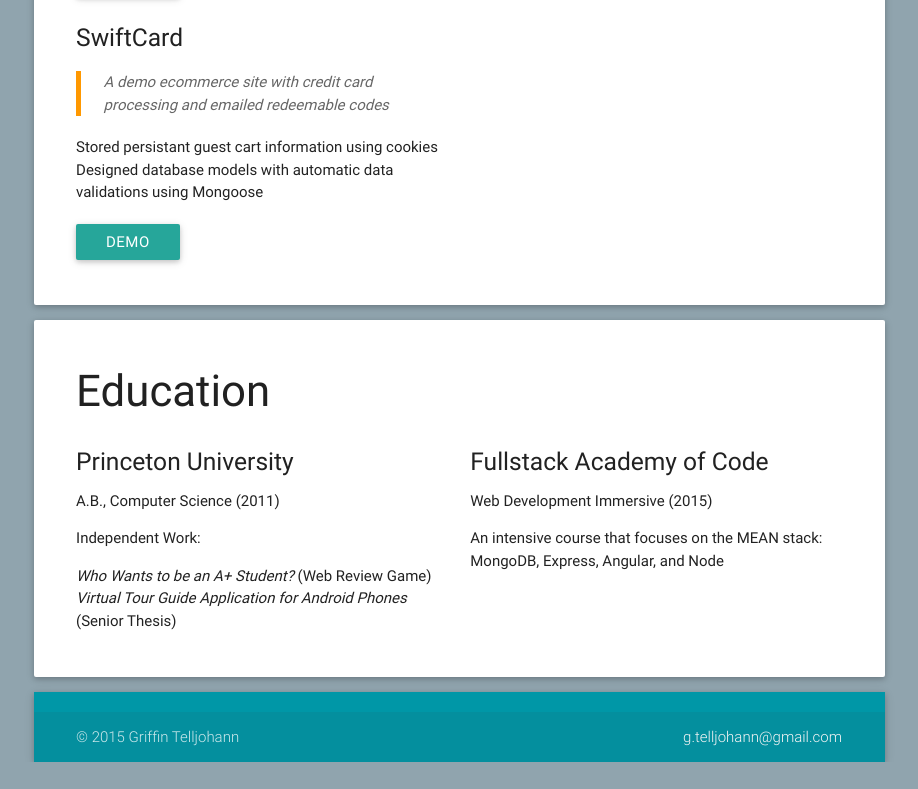
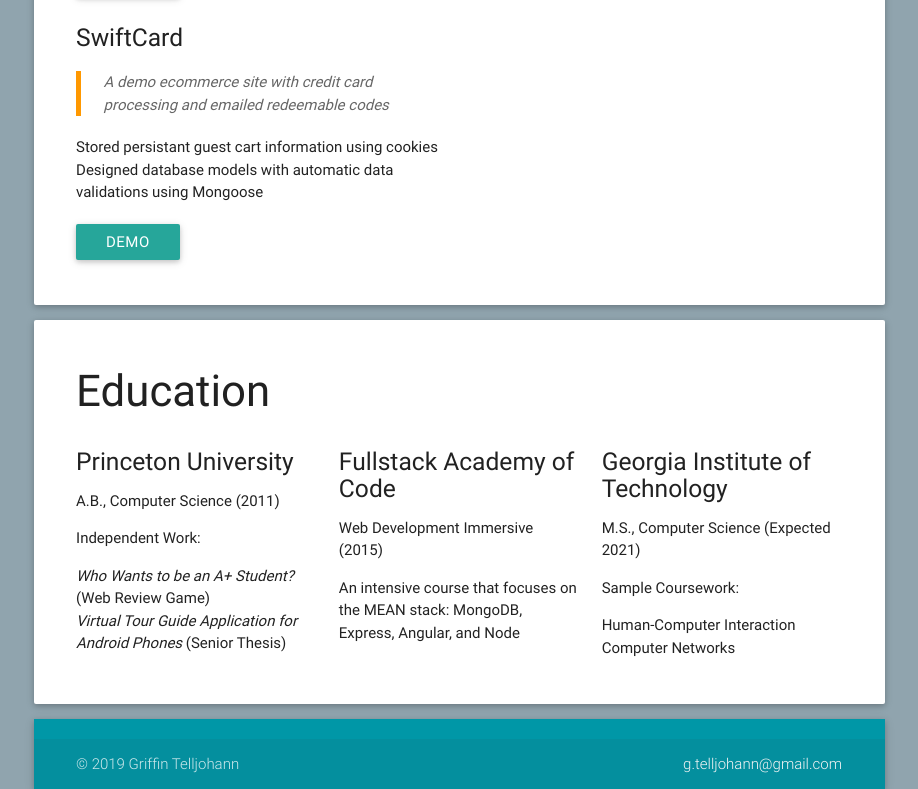
Before and after one commit to gtelljohann/gtelljohann.github.io, a website: page index.html in a window 1280 px wide. Shown: the part 1121-1910 px from the top of the page, without its empty margins (181-1099 px from the left). Before the commit the page ends 1883 px from the top, so only its background shows below. Drawn offline with nearby package versions, Linux system fonts and the light colour scheme.

Commit message:
updating education section'

```diff
--- a/index.html
+++ b/index.html
@@ -110,7 +110,7 @@
             </div>
           </div>
           <div class="row">
-<div class="col s12 l6 education-block">
+            <div class="col s12 l4 education-block">
               <h5>Princeton University</h5>
               <p>A.B., Computer Science (2011)</p>
               <p>Independent Work:</p>
@@ -119,10 +119,19 @@
                 <li><span class="italic">Virtual Tour Guide Application for Android Phones</span> (Senior Thesis)</li>
               </ul>
             </div>
-<div class="col s12 l6 education-block">
+            <div class="col s12 l4 education-block">
               <h5>Fullstack Academy of Code</h5>
               <p>Web Development Immersive (2015)</p>
               <p>An intensive course that focuses on the MEAN stack: MongoDB, Express, Angular, and Node</p>
+            </div>
+            <div class="col s12 l4 education-block">
+              <h5>Georgia Institute of Technology</h5>
+              <p>M.S., Computer Science (Expected 2021)</p>
+              <p>Sample Coursework:</p>
+              <ul>
+                <li>Human-Computer Interaction</li>
+                <li>Computer Networks</li>
+              </ul>
             </div>
           </div>
         </div>
@@ -130,7 +139,7 @@
       <div class="container">
         <footer class="page-footer cyan darken-2 z-depth-1">
           <div class="footer-copyright">
-&copy; 2015 Griffin Telljohann
+            &copy; 2019 Griffin Telljohann
             <a href="mailto:g.telljohann@gmail.com" target="_blank" class="grey-text text-lighten-4 right">g.telljohann@gmail.com</a>
             <!--  <a class="grey-text text-lighten-4 right" href="#!">More Links</a> -->
           </div>
```
Lines whose indentation alone changed are shown as unchanged.
